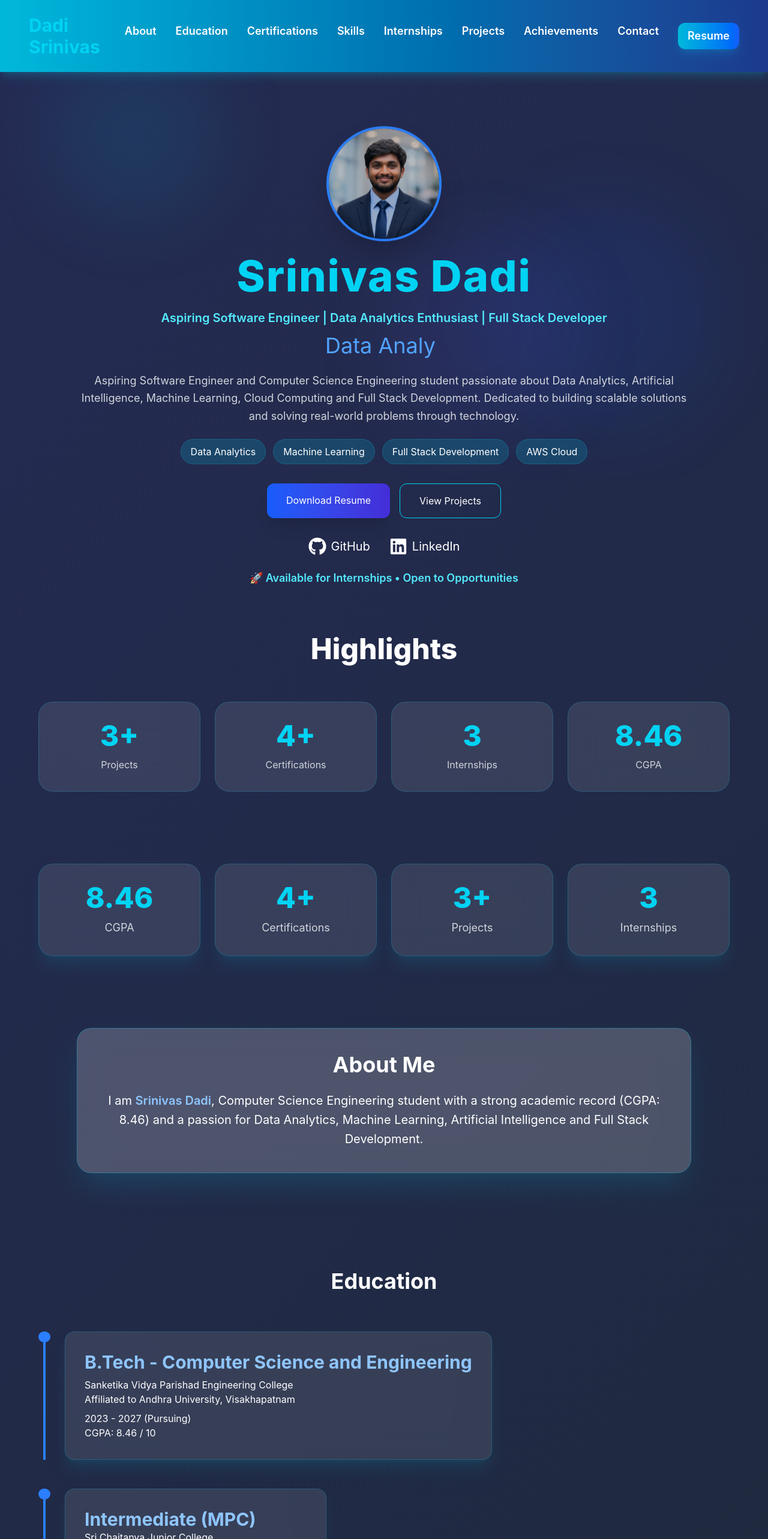
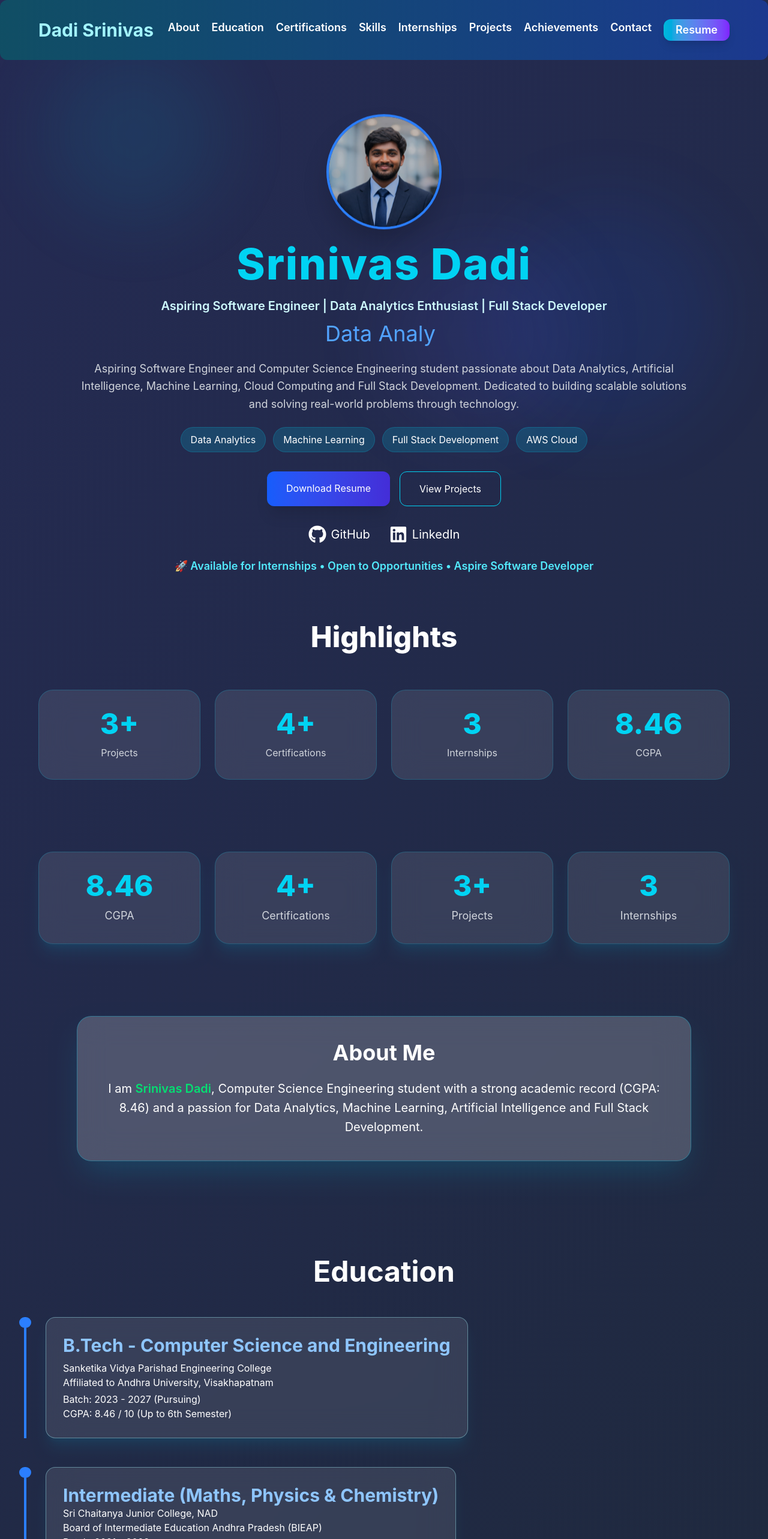
Before and after one commit to dadisrinivas0513/portfolio, a React (Vite) app: page / in a window 1280 px wide. Shown: the top 2566 px of the page at 60% size. Built offline with nearby package versions, Linux system fonts and the light colour scheme.

Commit message:
Final portfolio updates

```diff
--- a/src/components/About.jsx
+++ b/src/components/About.jsx
@@ -25,7 +25,7 @@ duration-300
         </h2>
 
         <p className="text-xl leading-8 text-center">
-          I am <span className="font-semibold text-blue-300">Srinivas Dadi</span>,
+          I am <span className="font-semibold text-green-400">Srinivas Dadi</span>,
           Computer Science Engineering student with a strong academic record (CGPA: 8.46) and a passion for Data Analytics, Machine Learning, Artificial Intelligence and Full Stack Development.
         </p>
       </div>
--- a/src/components/CurrentlyLearning.jsx
+++ b/src/components/CurrentlyLearning.jsx
@@ -5,7 +5,10 @@ const learning = [
 "Data Structures & Algorithms",
 "AWS Cloud Services",
 "Generative AI",
-"System Design"
+"System Design",
+"Full Stack Development",
+"Prompt Engineering",
+"HTML",
 ];
 
 return ( <section className="px-6 py-20"> <h2 className="text-5xl font-extrabold text-center mb-16">
--- a/src/components/Education.jsx
+++ b/src/components/Education.jsx
@@ -2,13 +2,13 @@ function Education() {
   return (
     <section
       id="education"
-      className="px-6 py-20"
+      className="px-8 py-20"
     >
-      <h2 className="text-4xl font-bold text-center mb-16">
+      <h2 className="text-5xl font-bold text-center mb-13">
         Education
       </h2>
 
-      <div className="max-w-6xl mx-auto">
+      <div className="max-w-8xl mx-2-auto">
 
         {/* B.Tech */}
 
@@ -23,8 +23,8 @@ function Education() {
 bg-white/10
 backdrop-blur-xl
 border
-border-cyan-400/20
-p-8
+border-cyan-200/40
+p-7
 rounded-2xl
 shadow-xl
 shadow-cyan-500/10
@@ -46,12 +46,12 @@ duration-300
               Visakhapatnam
             </p>
 
-            <p className="mt-2">
-              2023 - 2027 (Pursuing)
+            <p className="mt-1">
+              Batch: 2023 - 2027 (Pursuing)
             </p>
 
             <p>
-              CGPA: 8.46 / 10
+              CGPA: 8.46 / 10 (Up to 6th Semester)
             </p>
           </div>
         </div>
@@ -69,8 +69,8 @@ duration-300
 bg-white/10
 backdrop-blur-xl
 border
-border-cyan-400/20
-p-8
+border-cyan-200/40
+p-7
 rounded-2xl
 shadow-xl
 shadow-cyan-500/10
@@ -80,19 +80,19 @@ duration-300
 "
           >
             <h3 className="text-3xl font-bold text-blue-300">
-              Intermediate (MPC)
+              Intermediate (Maths, Physics & Chemistry)
             </h3>
 
             <p>
-              Sri Chaitanya Junior College
+              Sri Chaitanya Junior College, NAD
             </p>
 
             <p>
-              Board of Intermediate Education Andhra Pradesh
+              Board of Intermediate Education Andhra Pradesh (BIEAP)
             </p>
 
             <p>
-              2021 - 2023
+              Batch: 2021 - 2023
             </p>
 
             <p>
@@ -103,7 +103,7 @@ duration-300
 
         {/* SSC */}
 
-        <div className="flex">
+        <div className="flex mb-12">
           <div className="flex flex-col items-center mr-6">
             <div className="w-5 h-5 bg-blue-500 rounded-full"></div>
           </div>
@@ -113,8 +113,8 @@ duration-300
 bg-white/10
 backdrop-blur-xl
 border
-border-cyan-400/20
-p-8
+border-cyan-200/40
+p-7
 rounded-2xl
 shadow-xl
 shadow-cyan-500/10
@@ -124,15 +124,15 @@ duration-300
 "
           >
             <h3 className="text-3xl font-bold text-blue-300">
-              Secondary School Education
+              Board of Secondary School Education (SSC)
             </h3>
 
             <p>
-              SSS Oxford High School
+              SSS Oxford High School, Pendurthi
             </p>
 
             <p>
-              Pendurthi, Visakhapatnam
+              Visakhapatnam, Andhra Pradesh
             </p>
 
             <p>
--- a/src/components/Hero.jsx
+++ b/src/components/Hero.jsx
@@ -15,7 +15,7 @@ function Hero() {
         border-4
         border-blue-500
         shadow-2xl
-        hover:scale-105
+        hover:-translate-y-2 hover:scale-105
         transition-all
         duration-300
         float-animation
@@ -28,7 +28,7 @@ function Hero() {
         </span>
       </h1>
 
-      <p className="text-cyan-300 text-xl mt-5 font-semibold">
+      <p className="text-cyan-100 text-xl mt-5 font-semibold">
         Aspiring Software Engineer | Data Analytics Enthusiast | Full Stack Developer
       </p>
 
@@ -92,7 +92,7 @@ function Hero() {
           bg-gradient-to-r
           from-blue-600
           to-indigo-700
-          hover:scale-105
+          hover:-translate-y-2 hover:scale-105
           transition-all
           duration-300
           shadow-xl
@@ -110,8 +110,10 @@ function Hero() {
           border
           border-cyan-400
           hover:bg-cyan-500/20
+          hover:shadow-cyan-500/20
           transition-all
           duration-300
+          shadow-x1
           "
         >
           View Projects
@@ -162,7 +164,7 @@ function Hero() {
 
       {/* Availability Status */}
       <div className="mt-6 text-cyan-300 font-semibold text-lg">
-        🚀 Available for Internships • Open to Opportunities
+        🚀 Available for Internships • Open to Opportunities • Aspire Software Developer
       </div>
 
     </section>
--- a/src/components/Navbar.jsx
+++ b/src/components/Navbar.jsx
@@ -2,36 +2,36 @@ function Navbar() {
   return (
     <nav
       className="
-px-4
-py-1
-rounded-x1
+px-12
+py-2
+rounded-xl
 bg-gradient-to-r
-from-cyan-500
+from-cyan-900
 to-blue-900
 font-semibold
-hover:scale-105
+hover:scale-101
 transition-all
 duration-300
-shadow-lg
-shadow-cyan-500/20
+shadow-1g
+shadow-cyan-20/20
 "
     >
       <div
         className="
-        max-w-7xl
+        max-w-8xl
         mx-auto
-        px-8
-        py-5
+        px-4
+        py-6
         flex
         justify-between
         items-center
         "
       >
-        <h1 className="text-3xl font-bold text-cyan-400">
+        <h1 className="text-3xl font-bold text-cyan-200">
           Dadi Srinivas
         </h1>
 
-        <div className="flex gap-8 text-lg">
+        <div className="flex gap-5 text-lg">
 
   <a href="#about" className="hover:text-cyan-400 transition">
     About
@@ -70,18 +70,18 @@ shadow-cyan-500/20
     target="_blank"
     rel="noopener noreferrer"
     className="
-px-4
-py-2
+px-5
+py-1
 rounded-xl
 bg-gradient-to-r
 from-cyan-500
-to-blue-600
+to-violet-600
 font-semibold
-hover:scale-105
+hover:scale-106
 transition-all
 duration-300
 shadow-lg
-shadow-cyan-500/20
+shadow-cyan-1000/50
 "
   >
     Resume
```
